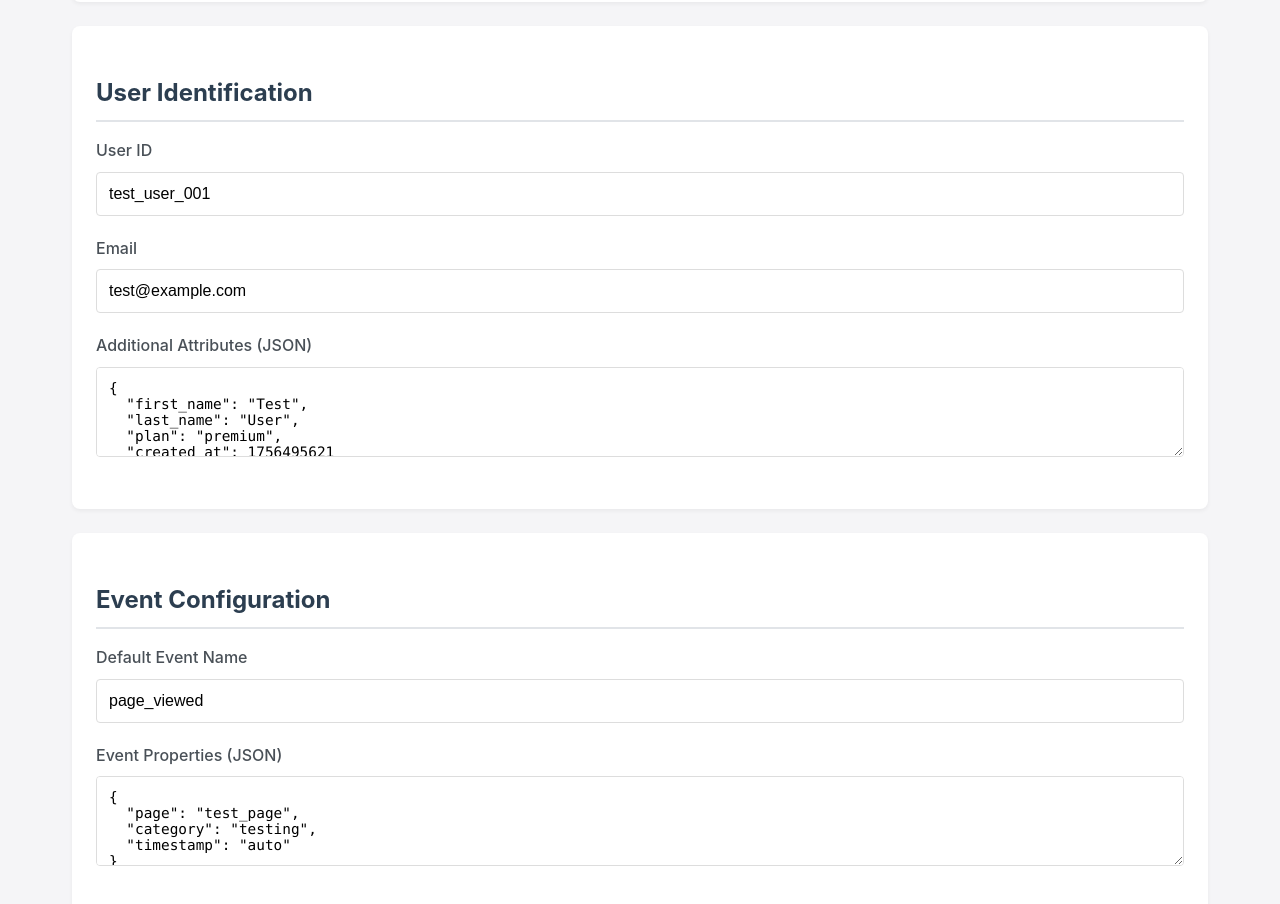
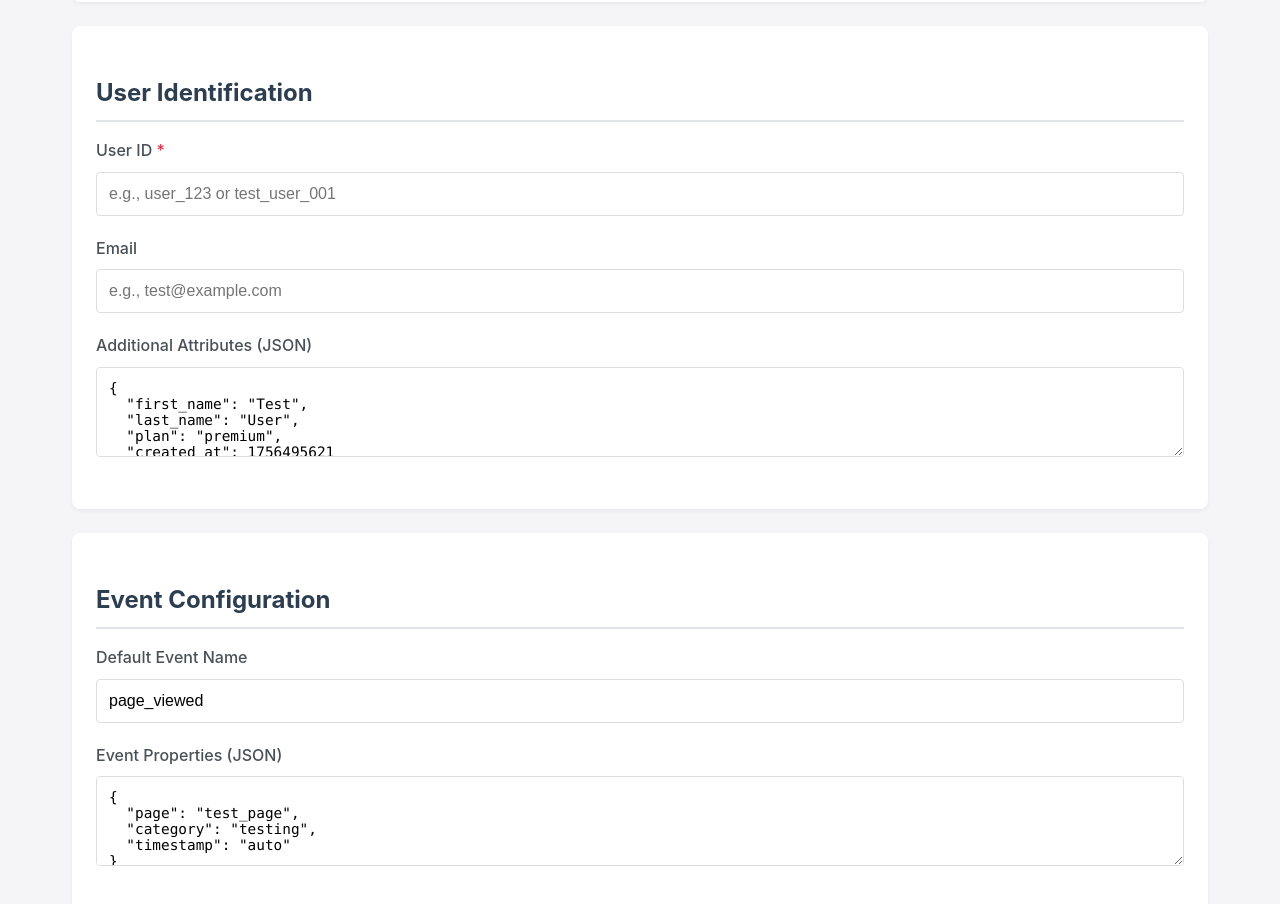
Before and after one commit to aaronarich/v2-cio-toolbox, a plain HTML site: page index.html in a window 1280 px wide. Shown: the part 1180-2084 px from the top of the page. Drawn offline with Linux system fonts and the light colour scheme.

Commit message:
Update User ID and Email fields to use placeholders, make User ID required

```diff
--- a/index.html
+++ b/index.html
@@ -66,12 +66,12 @@
         <div class="config-section">
             <h2>User Identification</h2>
             <div class="form-group">
-                <label for="userId">User ID</label>
-                <input type="text" id="userId" placeholder="e.g., user_123" value="test_user_001" />
+                <label for="userId">User ID <span style="color: #dc3545;">*</span></label>
+                <input type="text" id="userId" placeholder="e.g., user_123 or test_user_001" required />
             </div>
             <div class="form-group">
                 <label for="userEmail">Email</label>
-                <input type="email" id="userEmail" placeholder="test@example.com" value="test@example.com" />
+                <input type="email" id="userEmail" placeholder="e.g., test@example.com" />
             </div>
             <div class="form-group">
                 <label for="userAttributes">Additional Attributes (JSON)</label>
--- a/js/config.js
+++ b/js/config.js
@@ -5,8 +5,8 @@ const Config = (function() {
     // Default configuration
     const defaultConfig = {
         writeKey: '',
-        userId: 'test_user_001',
-        userEmail: 'test@example.com',
+        userId: '',
+        userEmail: '',
         userAttributes: {
             first_name: 'Test',
             last_name: 'User',
--- a/js/configuration-page.js
+++ b/js/configuration-page.js
@@ -153,6 +153,14 @@ function identifyUser() {
     }
 
     const userData = Config.getUserData();
+
+    // Validate User ID is provided
+    if (!userData.id || userData.id.trim() === '') {
+        showMessage('User ID is required for identification', 'error');
+        document.getElementById('userId').focus();
+        return;
+    }
+
     if (CustomerIO.identify(userData)) {
         showMessage(`User identified: ${userData.id || userData.email}`, 'success');
         updateStatus();
```
